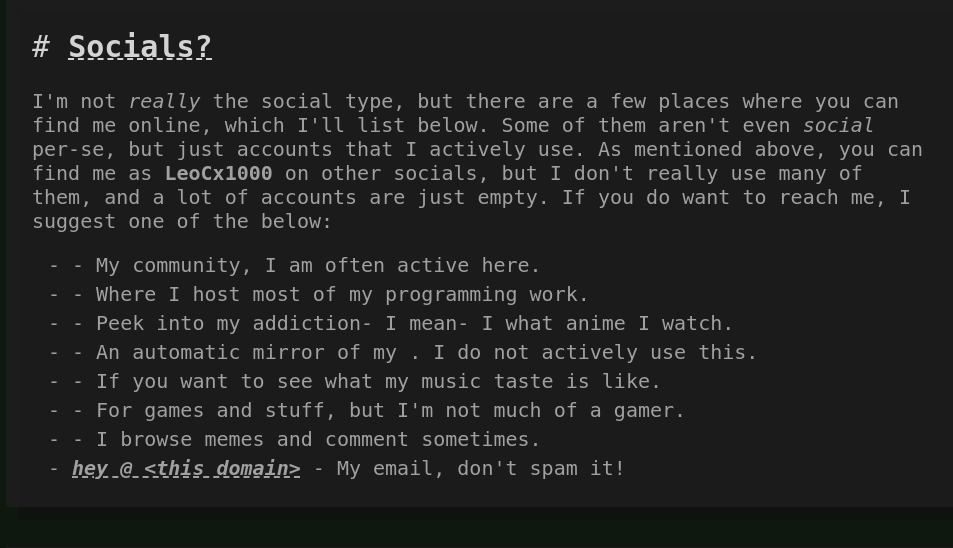
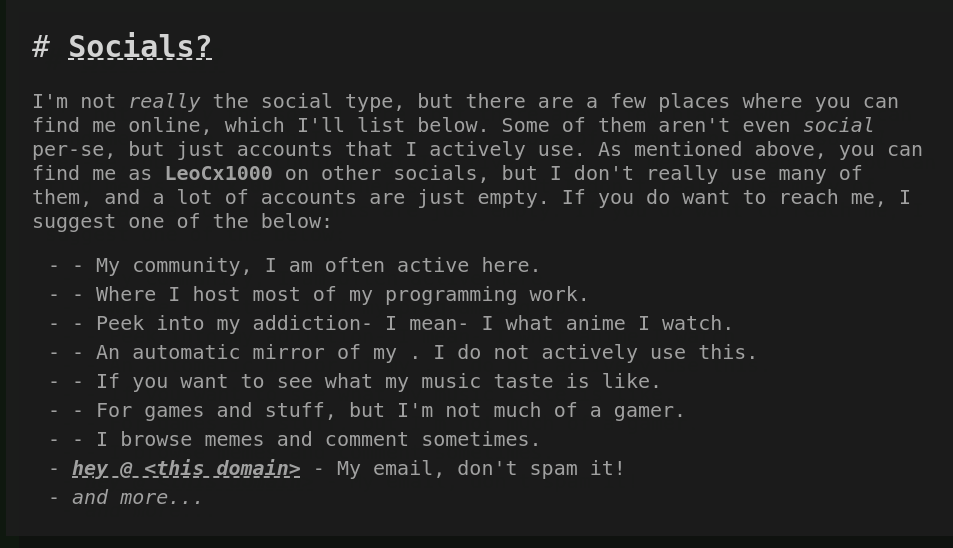
Before and after one commit to LeoCx1000/leo.might-be.gay, a Python web app: template templates/index.html in a window 1280 px wide. Shown: the part 456-1004 px from the top of the page, without its empty margins (158-1111 px from the left). Run offline with Jinja, Linux system fonts and the light colour scheme; the template is opened without the code that fills it, so the values that code supplies are empty.

Commit message:
add and more to socials

```diff
--- a/templates/index.html
+++ b/templates/index.html
@@ -37,8 +37,8 @@
             <li><b>{{links.lastfm()}}</b> - If you want to see what my music taste is like.</li>
             <li><b>{{links.steam()}}</b> - For games and stuff, but I'm not much of a gamer.</li>
             <li><b>{{links.reddit()}}</b> - I browse memes and comment sometimes.</li>
-            <li><b><i class="dashed">hey @ &ltthis domain&gt</i></b> - My email, don't spam it!
-            </li>
+            <li><b><i class="dashed">hey @ &ltthis domain&gt</i></b> - My email, don't spam it!</li>
+            <li><i>and more...</i></li>
         </ul>
     </div>
 
```
